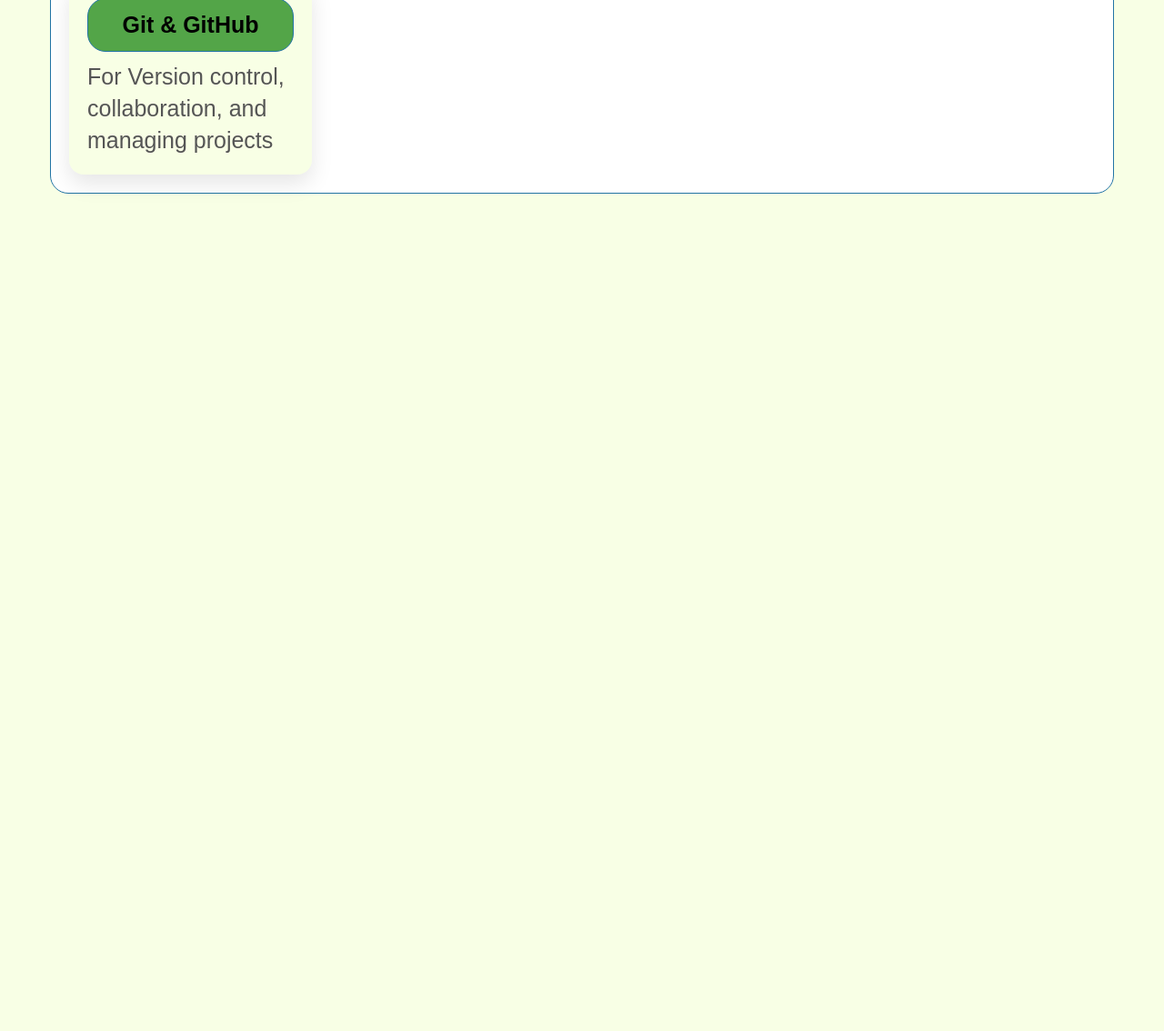
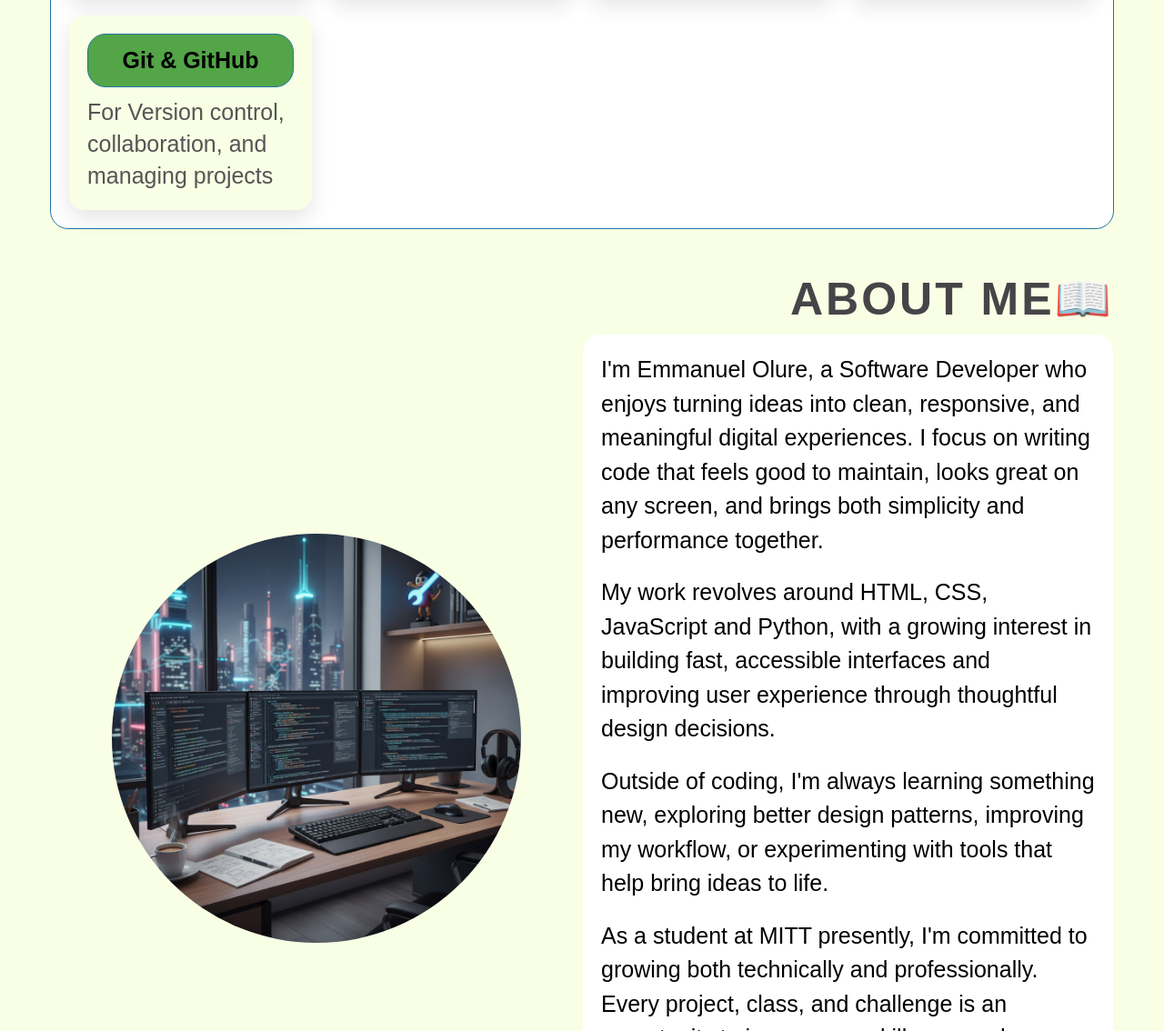
Before and after one commit to Olabayode/my-portfolio, a plain HTML site: page index.html in a window 1280 px wide. Shown: the part 1666-2800 px from the top of the page at 91% size. Before the commit the page ends 1919 px from the top, so only its background shows below. Drawn offline with Linux system fonts and the light colour scheme.

Commit message:
about page

```diff
--- a/assets/styles/style.css
+++ b/assets/styles/style.css
@@ -25,7 +25,7 @@
 }
 
 .flex, .navContainer, nav, .hero-content,.hero-content-details,
-.hero-content-image, .details3, .details3 a{
+.hero-content-image, .details3, .details3 a, .about-content, .aboutText{
     display: flex;
 }
 
@@ -34,6 +34,7 @@
 }
 
 h1{
+    font-size: 50px;
     letter-spacing: 3px;
     color: #474448;
 }
@@ -217,7 +218,7 @@
     background-color: #000;
 }
 
-.skills {
+.skills, .about {
     margin-bottom: 40px;
 }
 
@@ -278,3 +279,54 @@
     color: #555;
     line-height: 1.4;
 }
+
+.about h1 {
+  margin-left: auto;
+  text-align: right;
+}
+
+.about-content{
+    flex-direction: row;
+}
+
+.aboutImg{
+    display: flex;
+    justify-content:center;
+    align-items: center;
+    left: 0;
+    margin-top: 80px;
+    margin-bottom: 80px;
+    width: 50%;
+    border: 0.5px solid #F8FFE5;
+    border-radius: 50%;
+}
+
+.aboutImg img{
+    width: 450px;
+    height: 450px;
+    object-fit: contain;
+    border-radius: 50%;
+    transition: all 1s ease-in-out;
+}
+
+.aboutImg img:hover{
+    box-shadow: 0 15px 35px #2274A5
+}
+
+.aboutText{
+    width: 50%;
+    margin-left: auto;
+    border: 1px solid #F8FFE5;
+    border-radius: 20px;
+    background-color: #fff;
+    padding: 20px;
+    gap: 20px;
+    flex-direction: column;
+
+}
+
+.aboutText p {
+    font-size: 25px;
+    font-weight: 500;
+
+}
--- a/index.html
+++ b/index.html
@@ -18,8 +18,8 @@
                     <nav>
                         <a href="">Home</a>
                         <a href="">Skills</a>
+                        <a href="">About</a>
                         <a href="">Projects</a>
-                        <a href="">About</a>
                     </nav>
                     <h2><a class="contact" href="">Contact</a></h2>
                 </div>
@@ -90,7 +90,43 @@
                     </div>
                 </div>
             </section>
+            <section class="about">
+                <h1>ABOUT ME📖</h1>
+                <div class="about-content">
+                    <div class="aboutImg">
+                        <img src="./assets/media/setUp.png" alt="A home setup screen">
+                    </div>
+                    <div class="aboutText">
+                        <p>
+                            I'm Emmanuel Olure, a Software Developer who enjoys turning ideas into clean,
+                            responsive, and meaningful digital experiences. I focus on writing code that feels
+                            good to maintain, looks great on any screen, and brings both simplicity and
+                            performance together.
+                        </p>
 
+                        <p>
+                            My work revolves around HTML, CSS, JavaScript and Python,
+                            with a growing interest in building fast, accessible interfaces and improving
+                            user experience through thoughtful design decisions.
+                        </p>
+
+                        <p>
+                            Outside of coding, I'm always learning something new, exploring better design
+                            patterns, improving my workflow, or experimenting with tools that help bring
+                            ideas to life.
+                        </p>
+
+                        <p>
+                            As a student at MITT presently, I'm committed to growing both technically and professionally.
+                            Every project, class, and challenge is an opportunity to improve my skills, expand
+                            my creativity, and prepare for a career in building impactful digital solutions.
+                        </p>
+                    </div>
+                </div>
+            </section>
+            <section class="projects">
+
+            </section>
         </main>
         <footer></footer>
     </body>
```
Also changed, not shown: assets/media/setUp.png (added).
